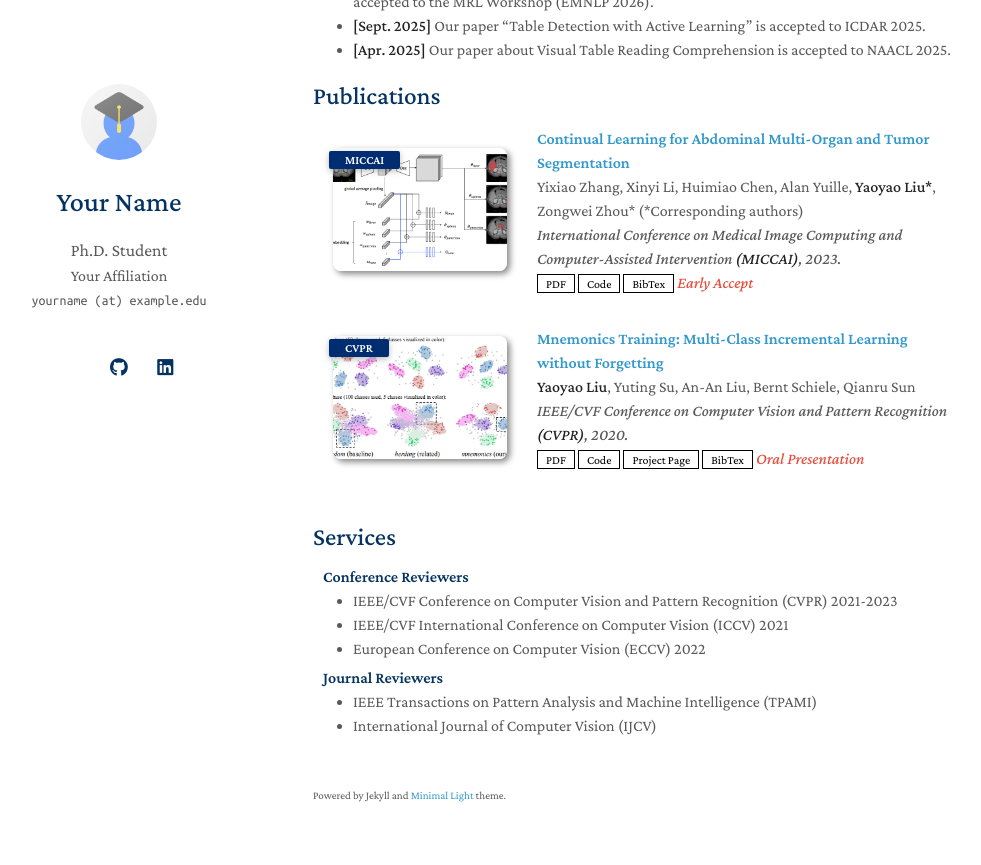
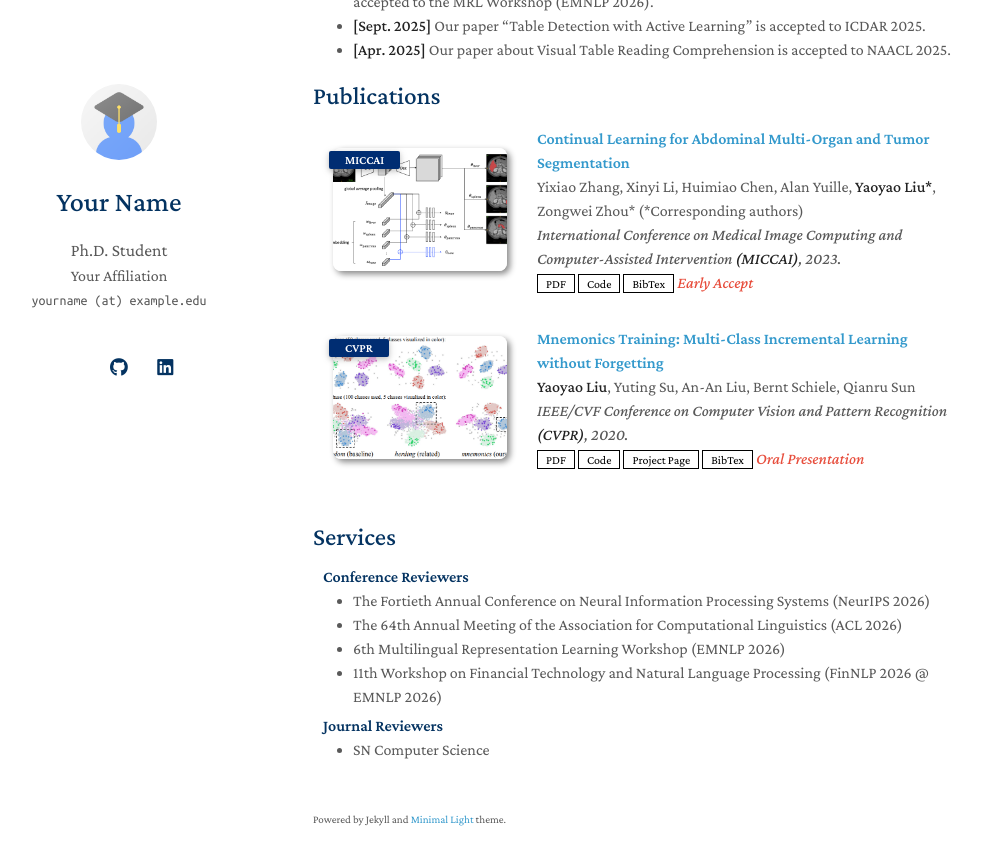
Before and after one commit to somrajgautam/somrajgautam.github.io, a Jekyll site: the page built from index.md, in a window 1280 px wide and 900 px high, scrolled down 532 px. Shown: the top 865 px of the window, without its empty margins (157-1138 px from the left). Built offline with Jekyll 4.4.1, drawn with Linux system fonts in a browser that asks for light colours; a style sheet for code colours, icons or effects is not loaded; our own code applies the rules of GitHub Pages for plain Markdown files.

Commit message:
Update services.md

```diff
--- a/_includes/services.md
+++ b/_includes/services.md
@@ -3,14 +3,14 @@
 <h4 style="margin:0 10px 0;">Conference Reviewers</h4>
 
 <ul style="margin:0 0 5px;">
-  <li><a href="http://cvpr2023.thecvf.com/"><autocolor>IEEE/CVF Conference on Computer Vision and Pattern Recognition (CVPR) 2021-2023</autocolor></a></li>
-  <li><a href="http://iccv2021.thecvf.com/"><autocolor>IEEE/CVF International Conference on Computer Vision (ICCV) 2021</autocolor></a></li>
-  <li><a href="https://eccv2022.ecva.net/"><autocolor>European Conference on Computer Vision (ECCV) 2022</autocolor></a></li>
+  <li><a href="https://neurips.cc/Conferences/2026/"><autocolor>The Fortieth Annual Conference on Neural Information Processing Systems (NeurIPS 2026)</autocolor></a></li>
+  <li><a href="https://2026.aclweb.org/"><autocolor>The 64th Annual Meeting of the Association for Computational Linguistics (ACL 2026)</autocolor></a></li>
+  <li><a href="https://sigtyp.github.io/ws2026-mrl.html/"><autocolor>6th Multilingual Representation Learning Workshop (EMNLP 2026)</autocolor></a></li>
+  <li><a href="https://thefin.ai/finnlp-2026.html/"><autocolor>11th Workshop on Financial Technology and Natural Language Processing (FinNLP 2026 @ EMNLP 2026)</autocolor></a></li>
 </ul>
 
 <h4 style="margin:0 10px 0;">Journal Reviewers</h4>
 
 <ul style="margin:0 0 20px;">
-  <li><a href="https://www.computer.org/csdl/journal/tp"><autocolor>IEEE Transactions on Pattern Analysis and Machine Intelligence (TPAMI)</autocolor></a></li>
-  <li><a href="https://www.springer.com/journal/11263"><autocolor>International Journal of Computer Vision (IJCV)</autocolor></a></li>
+  <li><a href="https://link.springer.com/journal/42979"><autocolor>SN Computer Science</autocolor></a></li>
 </ul>
```
